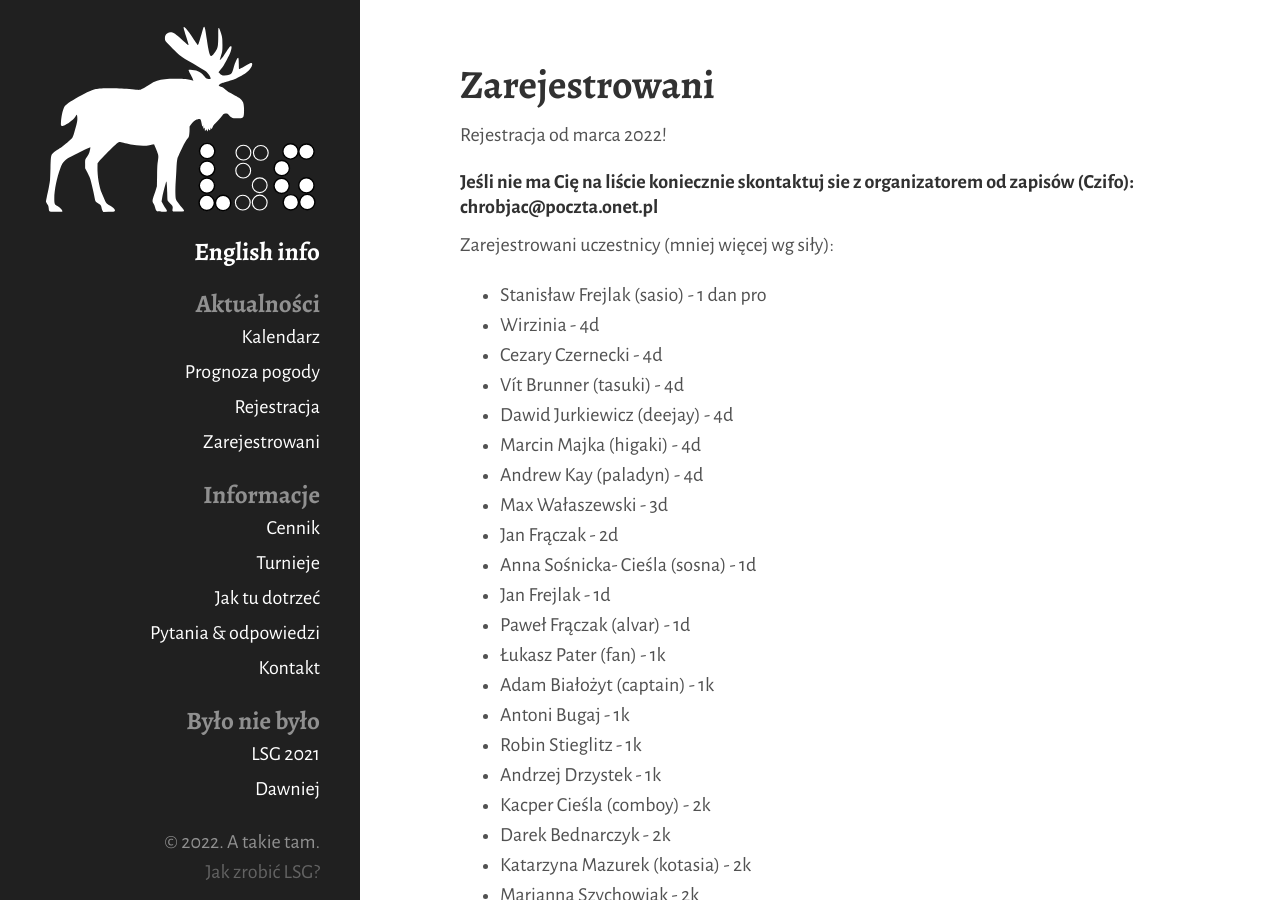
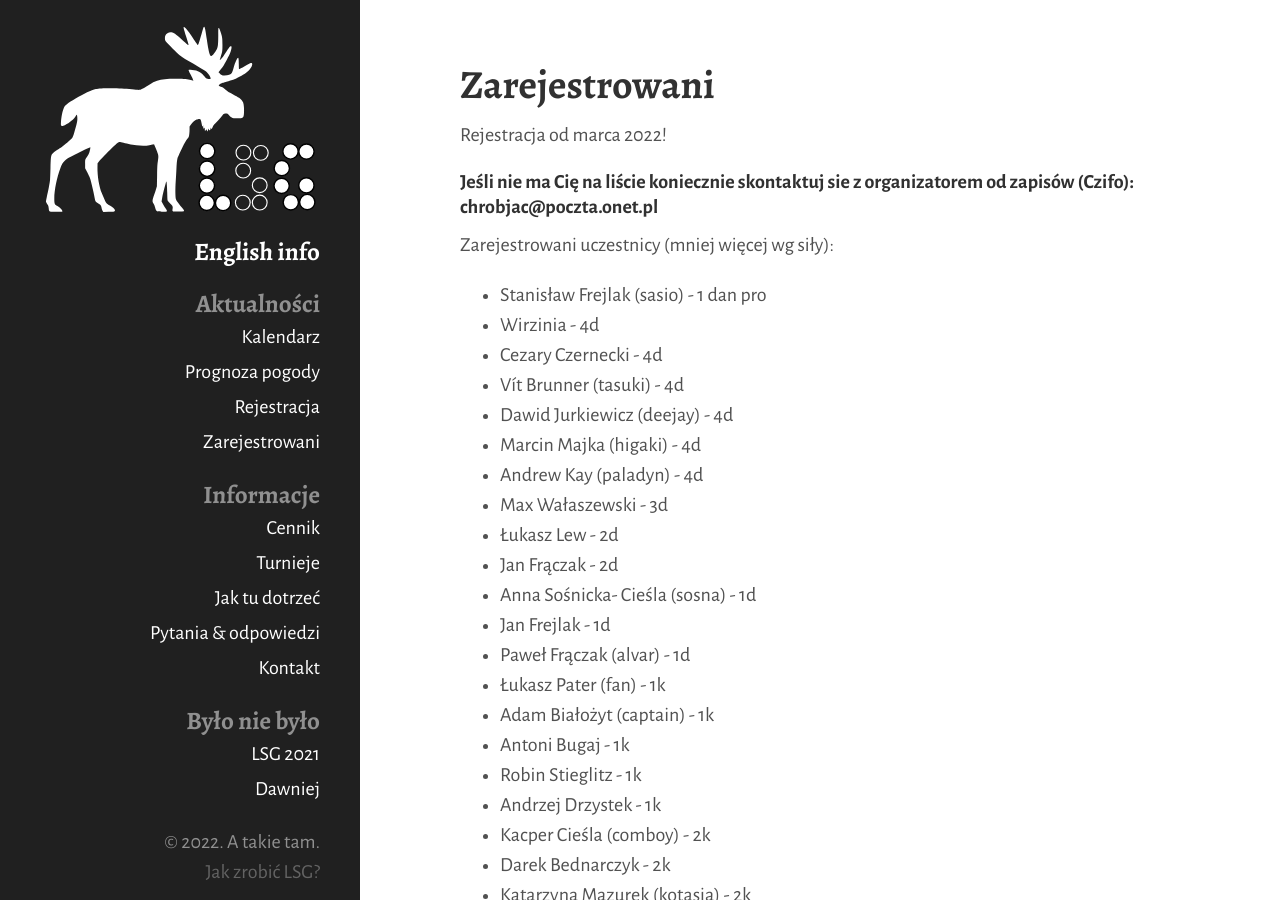
Before and after one commit to tasuki/lsg, a Jekyll site: the page built from zarejestrowani.md, in a window 1280 px wide and 900 px high. Built offline with Jekyll 4.4.1, drawn with Linux system fonts in a browser that asks for light colours; nearby versions of some CDN libraries.

Commit message:
Update zarejestrowani.md

```diff
--- a/zarejestrowani.md
+++ b/zarejestrowani.md
@@ -19,6 +19,7 @@ Zarejestrowani uczestnicy (mniej więcej wg siły):
 - Marcin Majka (higaki) - 4d
 - Andrew Kay (paladyn) - 4d
 - Max Wałaszewski - 3d
+- Łukasz Lew - 2d
 - Jan Frączak - 2d
 - Anna Sośnicka- Cieśla (sosna) - 1d
 - Jan Frejlak - 1d
```
